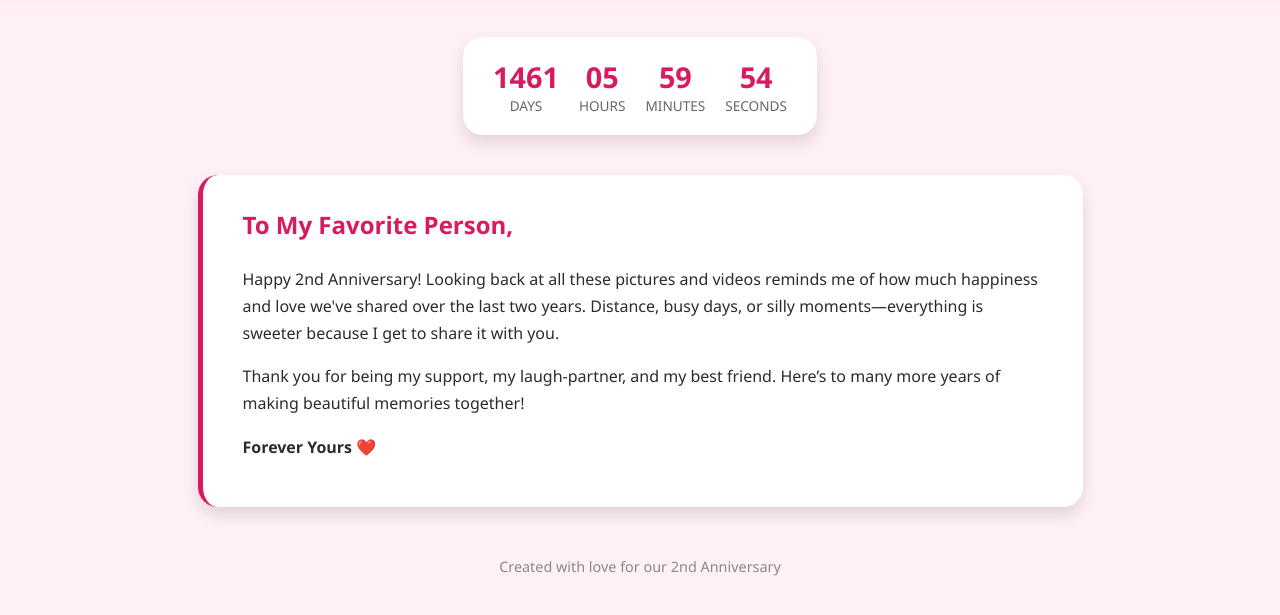
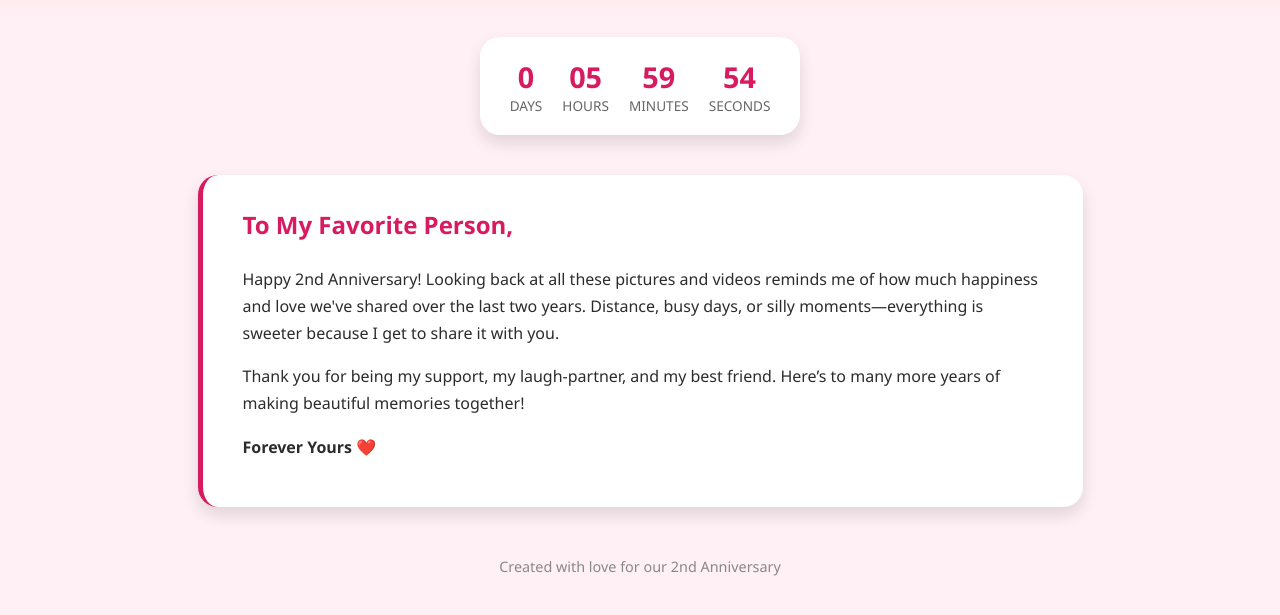
Before and after one commit to akahdeep/3, a plain HTML site: page index.html in a window 1280 px wide. Shown: the part 141-756 px from the top of the page. Drawn offline with Linux system fonts and the light colour scheme.

```diff
--- a/index.html
+++ b/index.html
@@ -192,7 +192,7 @@
     <!-- JavaScript for Live Timer -->
     <script>
         // Set start relationship date here (2026, 08, 08)
-        const startDate = new Date(2022, 6, 20);
+        const startDate = new Date(2026, 6, 20);
 
         function updateTimer() {
             const now = new Date();
```
